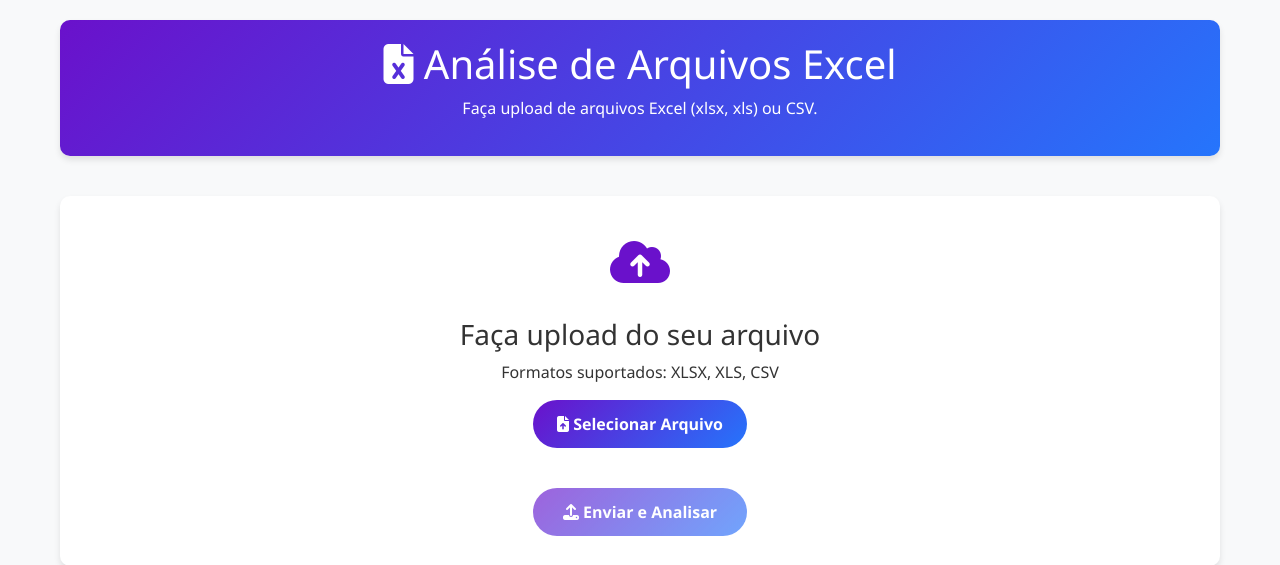
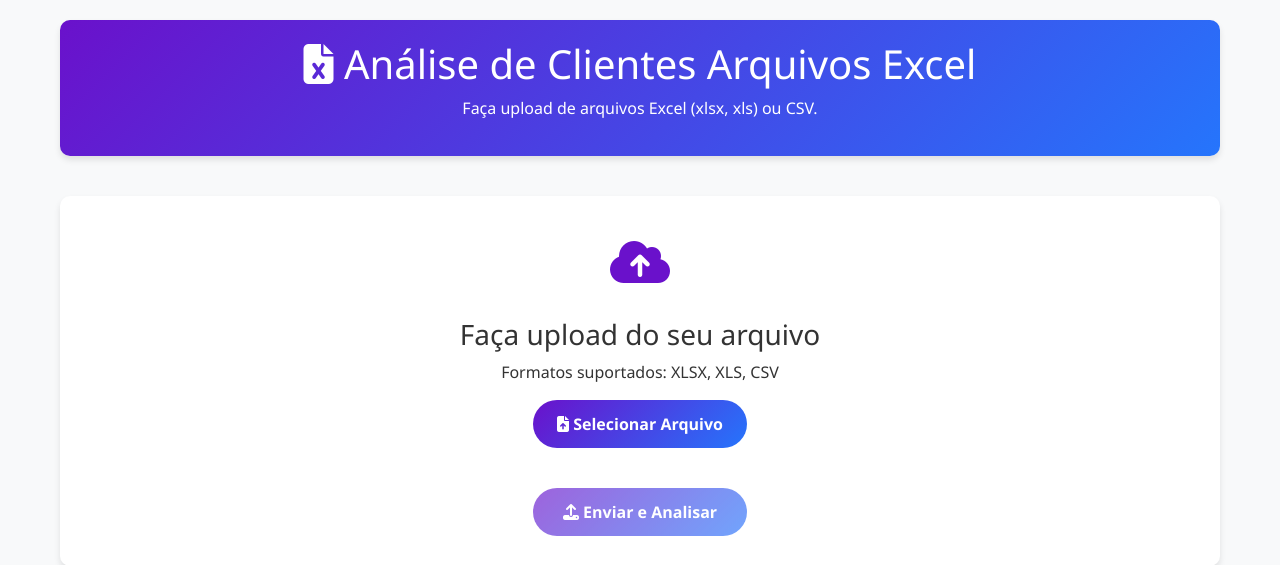
Before and after one commit to GustavoAlessio/analisador-excel-ai, a Flask app: page / in a window 1280 px wide. Shown: the top 565 px of the page. Run offline with Flask 3, Linux system fonts and the light colour scheme.

Commit message:
Update index.html

```diff
--- a/templates/index.html
+++ b/templates/index.html
@@ -15,7 +15,7 @@
 
     <div class="container">
         <div class="header">
-            <h1><i class="fas fa-file-excel"></i> Análise de Arquivos Excel</h1>
+            <h1><i class="fas fa-file-excel"></i> Análise de Clientes Arquivos Excel</h1>
             <p>Faça upload de arquivos Excel (xlsx, xls) ou CSV.</p>
         </div>
 
@@ -50,7 +50,7 @@
 
         <div class="results-section" id="resultsSection">
             <h3><i class="fas fa-chart-bar"></i> Resultados da Análise</h3>
-            <p>Clientes identificados com quantidade maior que 2:</p>
+            <p>Clientes identificados:</p>
 
             <div class="alert alert-info" id="resultsSummary">
                 <i class="fas fa-info-circle"></i> Foram encontrados <span id="clientCount">0</span> clientes.
```
